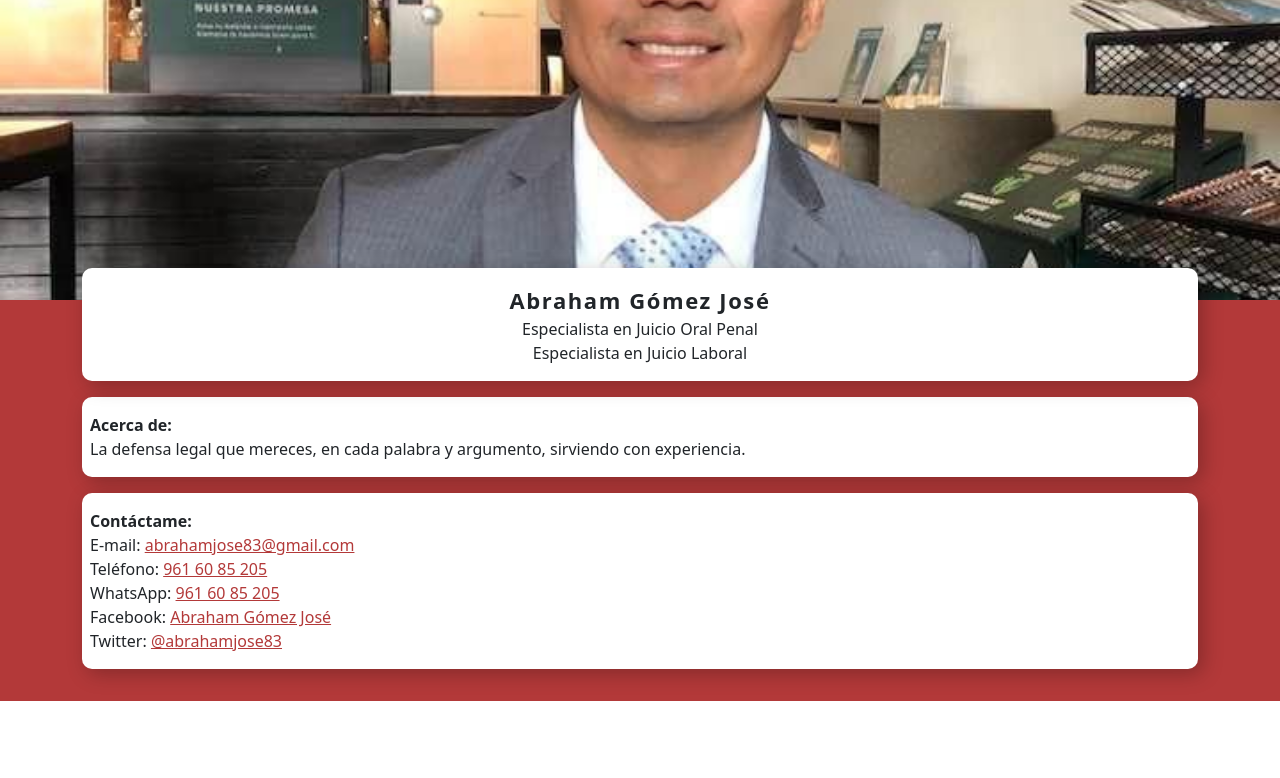
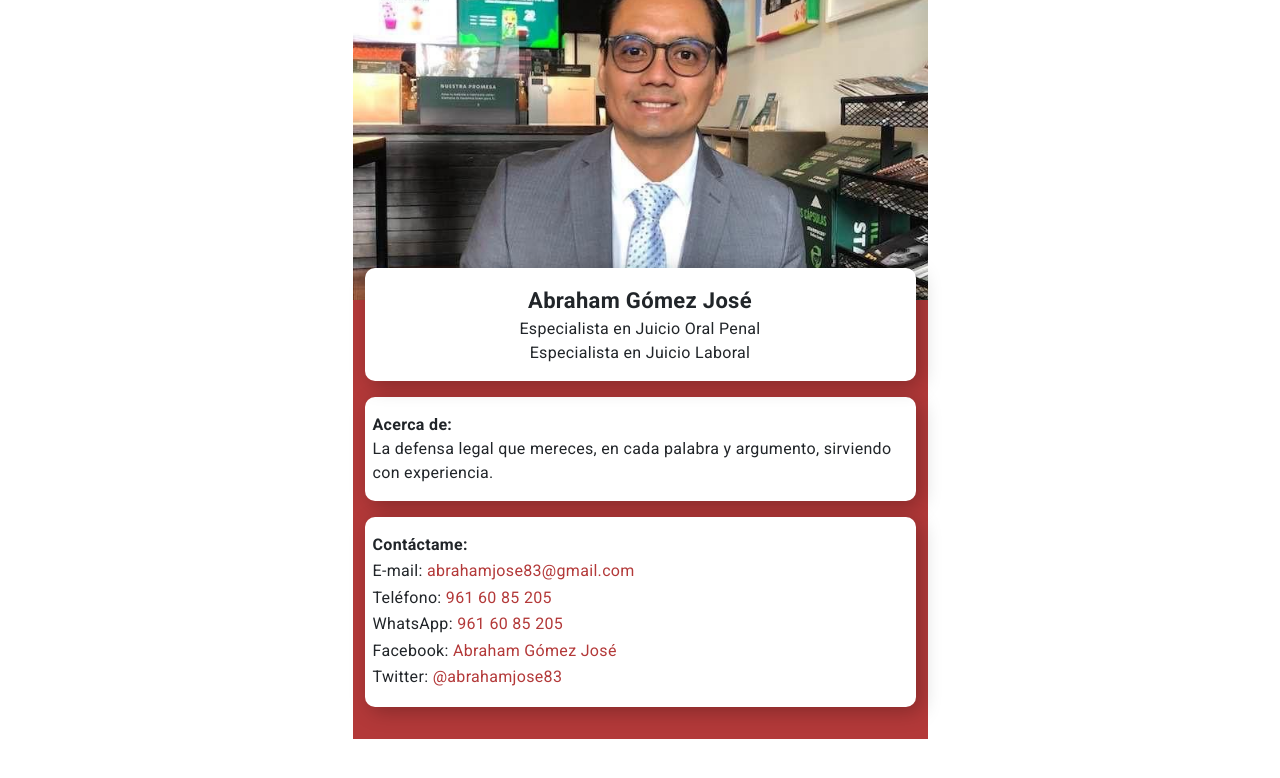
Before and after one commit to 4me7h/digitalcard, a React (Create React App) app: page / in a window 1280 px wide. Shown: the top 778 px of the page. Built offline with nearby package versions, Linux system fonts and the light colour scheme.

Commit message:
style: content and profilecard

```diff
--- a/src/components/Content.scss
+++ b/src/components/Content.scss
@@ -1,7 +1,13 @@
+@import url('https://fonts.googleapis.com/css2?family=Roboto:ital,wght@0,400;0,500;0,700;1,300;1,400;1,500;1,700&display=swap');
 .content {
+    font-family: 'Roboto', sans-serif;
     background-color: #b33939;;
     a {
         color: #b33939;
+        text-decoration: none;
+    }
+    span {
+        letter-spacing: .02rem;
     }
     &__header {
         margin-bottom: -1rem;
@@ -17,7 +23,7 @@
         display: block;
         font-size: 22px;
         font-weight: bold;
-        letter-spacing: .1rem;
+        letter-spacing: .05rem;
     }
     &__position {
         display: block;
@@ -45,6 +51,9 @@
         padding: 1rem .5rem;
         background-color: white;
         margin-bottom: 2rem;
+        span {
+            margin-bottom: .15rem;
+        }
         &__title {
             display: block;
             font-weight: bold;
--- a/src/components/ProfileCard.scss
+++ b/src/components/ProfileCard.scss
@@ -1,3 +1,4 @@
 .profile-card {
-    background-color: white;
+    max-width: 575px;
+    margin: 0 auto;
 }
```
